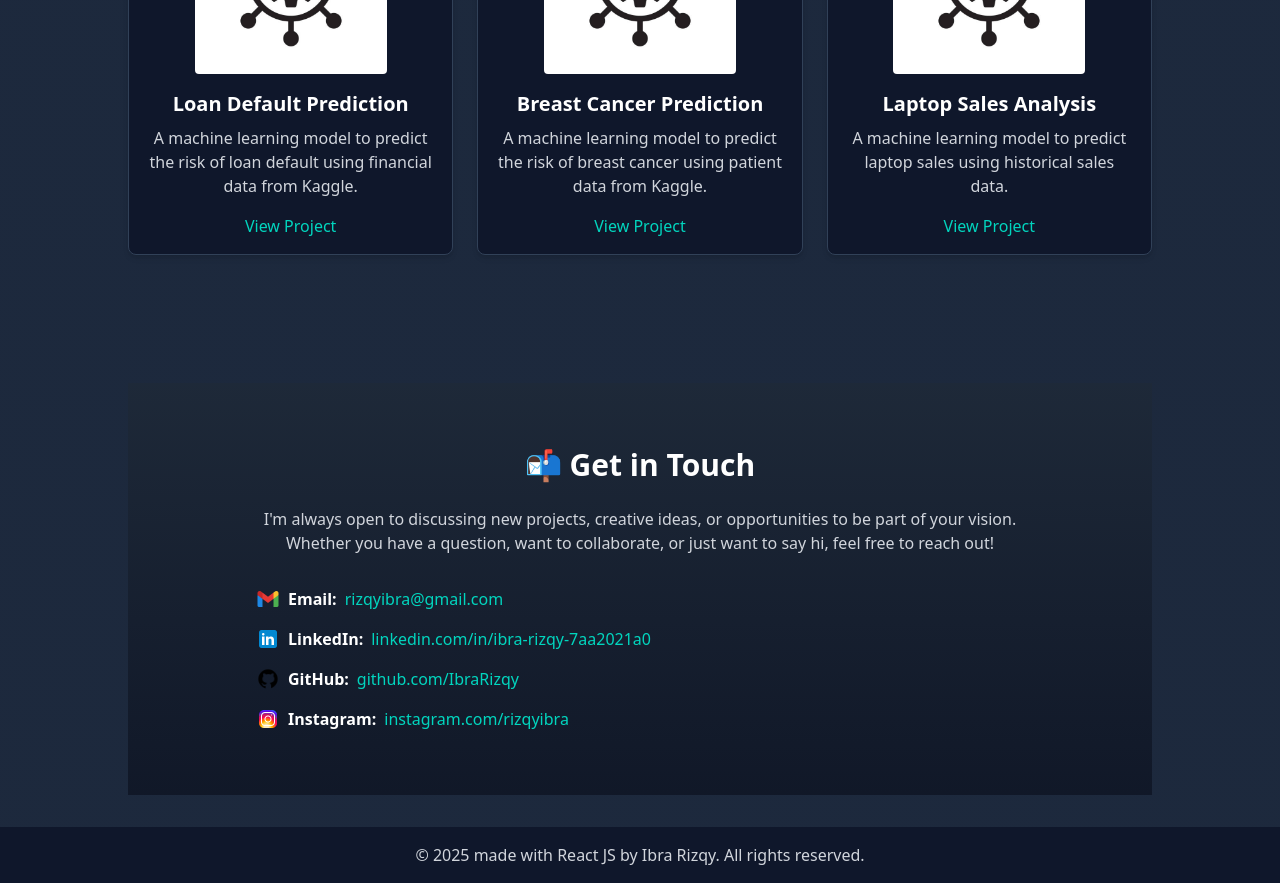
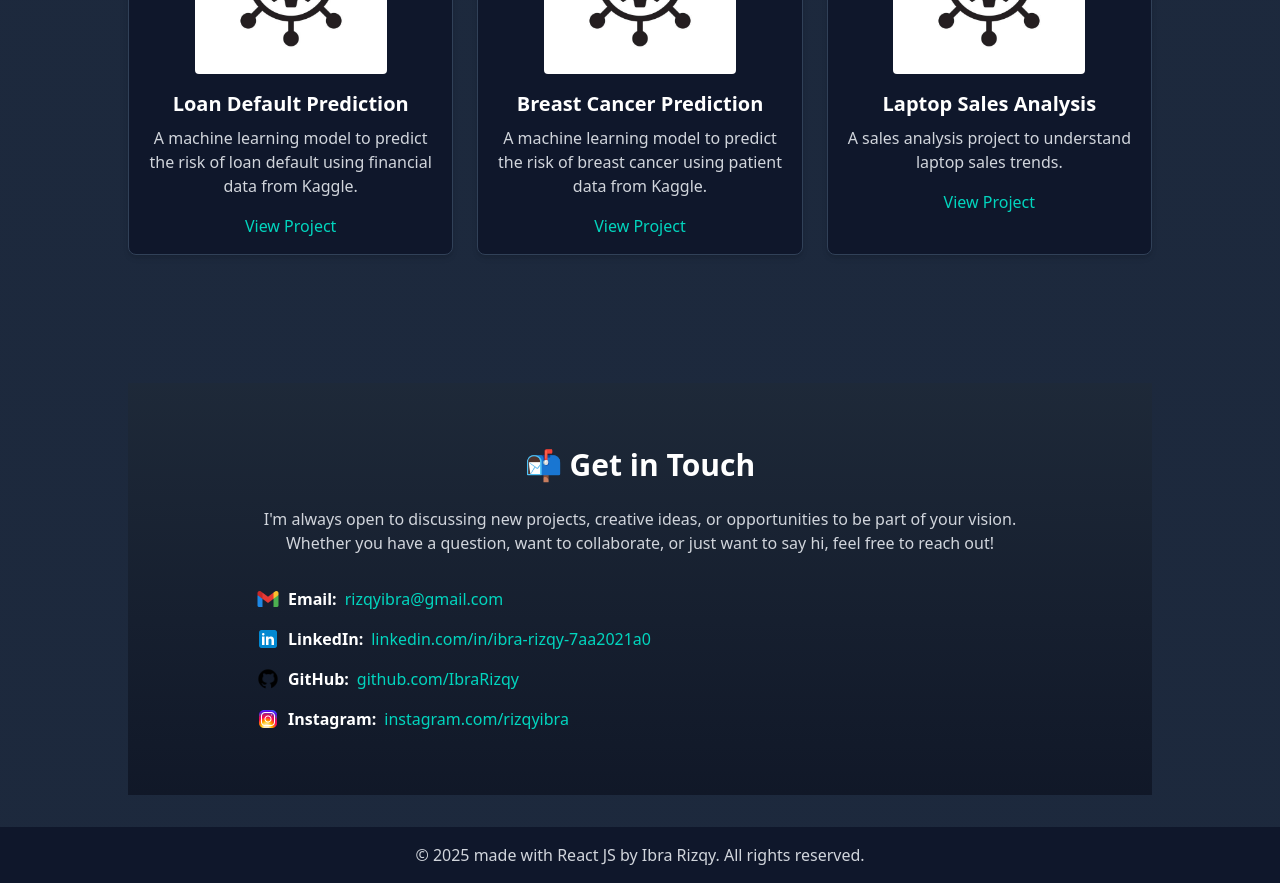
Before and after one commit to IbraRizqy/IbraRizqy, a React (Vite) app: page / in a window 1280 px wide. Shown: the part 3540-4423 px from the top of the page. Built offline with nearby package versions, Linux system fonts and the light colour scheme.

Commit message:
Fix Project Data

```diff
--- a/src/components/projectData.ts
+++ b/src/components/projectData.ts
@@ -61,7 +61,7 @@ export const projectData: ProjectData[] = [
   {
     name: "Laptop Sales Analysis",
     description:
-      "A machine learning model to predict laptop sales using historical sales data.",
+      "A sales analysis project to understand laptop sales trends.",
       link: "https://github.com/IbraRizqy/laptop-sales-analysis",
     category: "Machine Learning",
   },
```
